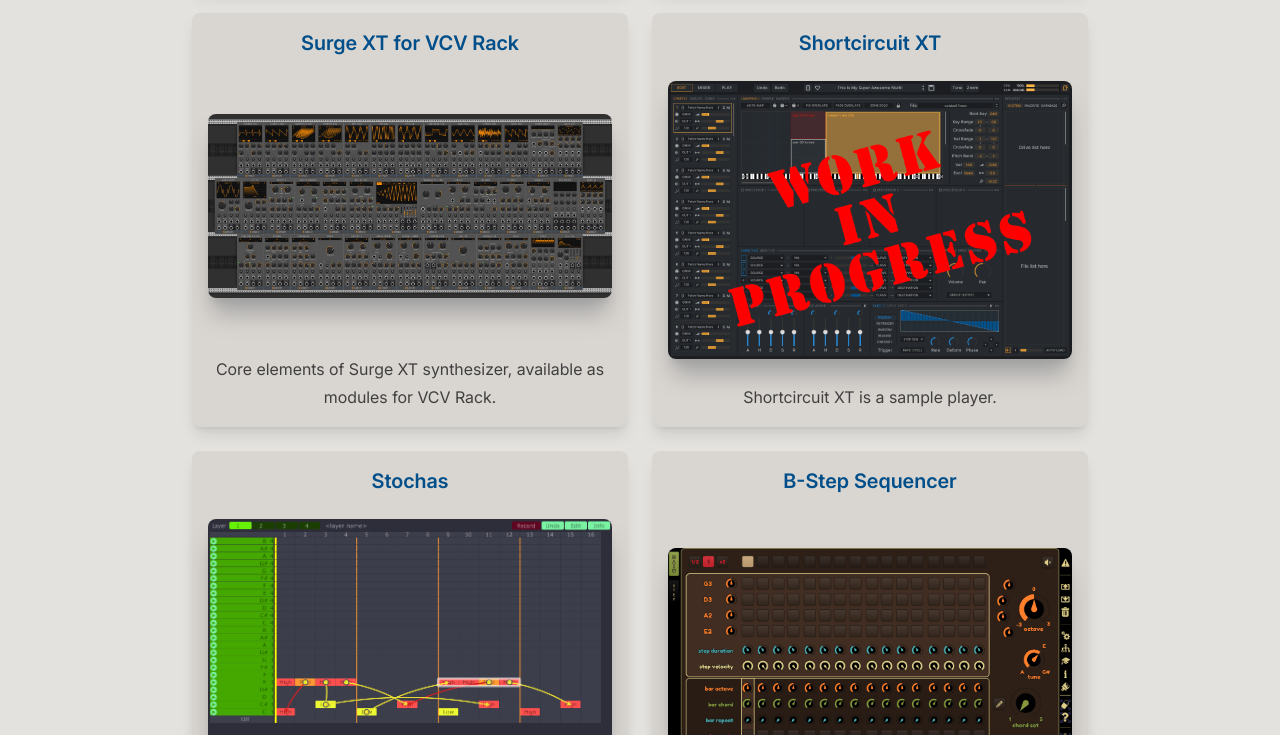
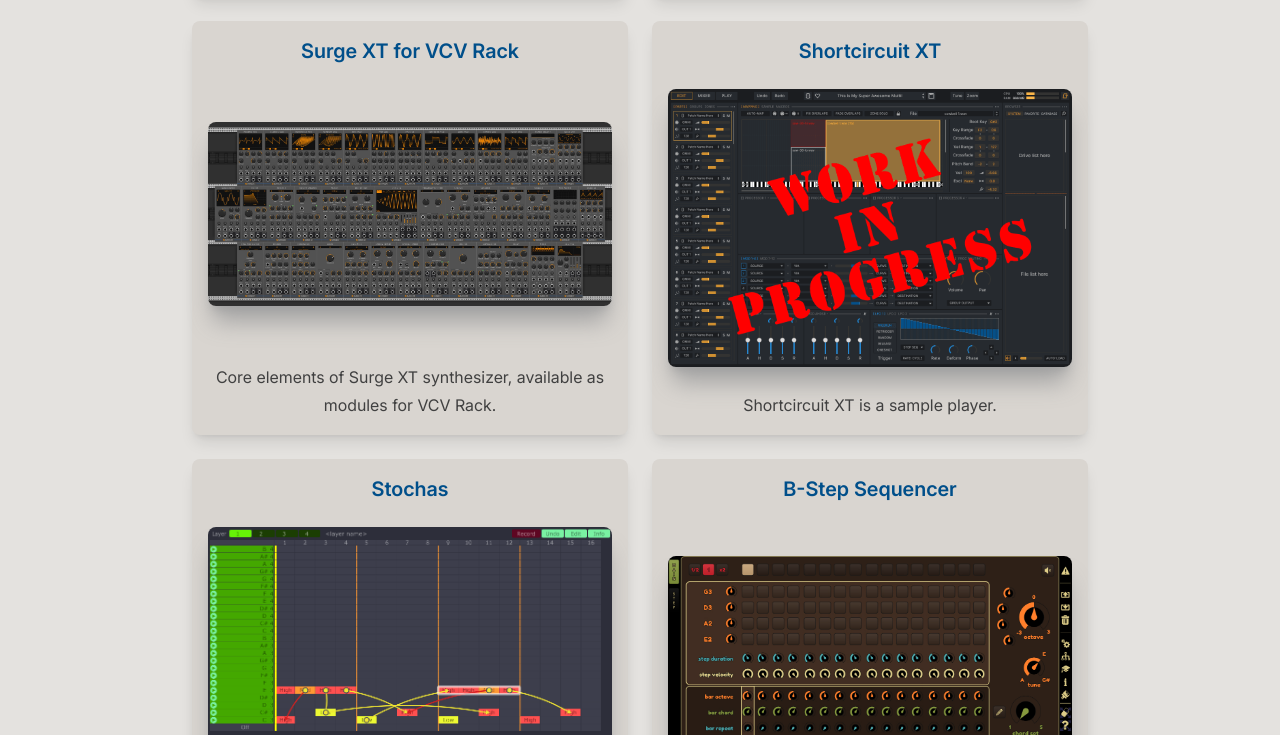
Before and after one commit to surge-synthesizer/surge-synth-team.org, an Astro site: page / in a window 1280 px wide. Shown: the part 691-1426 px from the top of the page. Built offline with nearby package versions, Linux system fonts and the light colour scheme; Astro itself is replaced by a stand-in of ours.

Commit message:
Fix content padding

```diff
--- a/src/layouts/BaseLayout.astro
+++ b/src/layouts/BaseLayout.astro
@@ -115,7 +115,7 @@
             </select>
         </nav>
 
-        <div class="w-fit place-self-center p-4">
+        <div class="w-fit place-self-center p-6">
             <slot />
         </div>
     </body>
```
